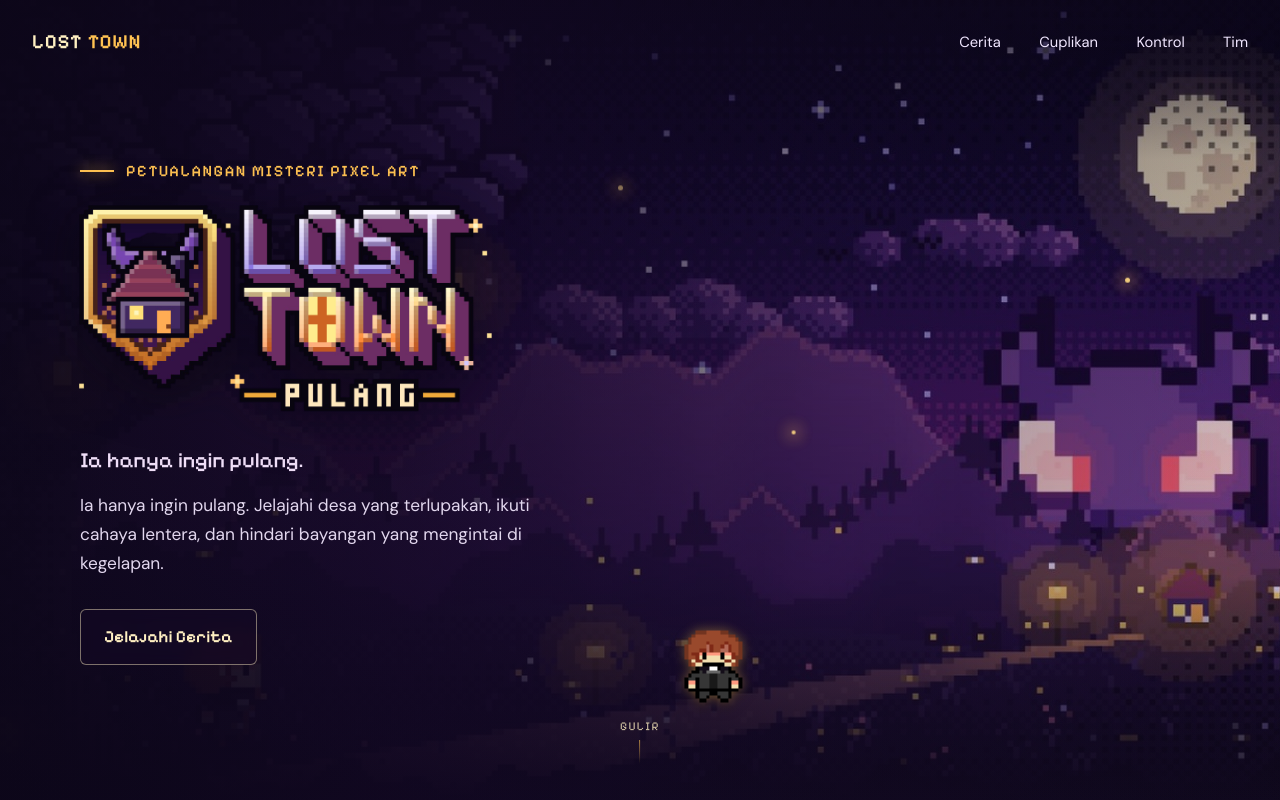
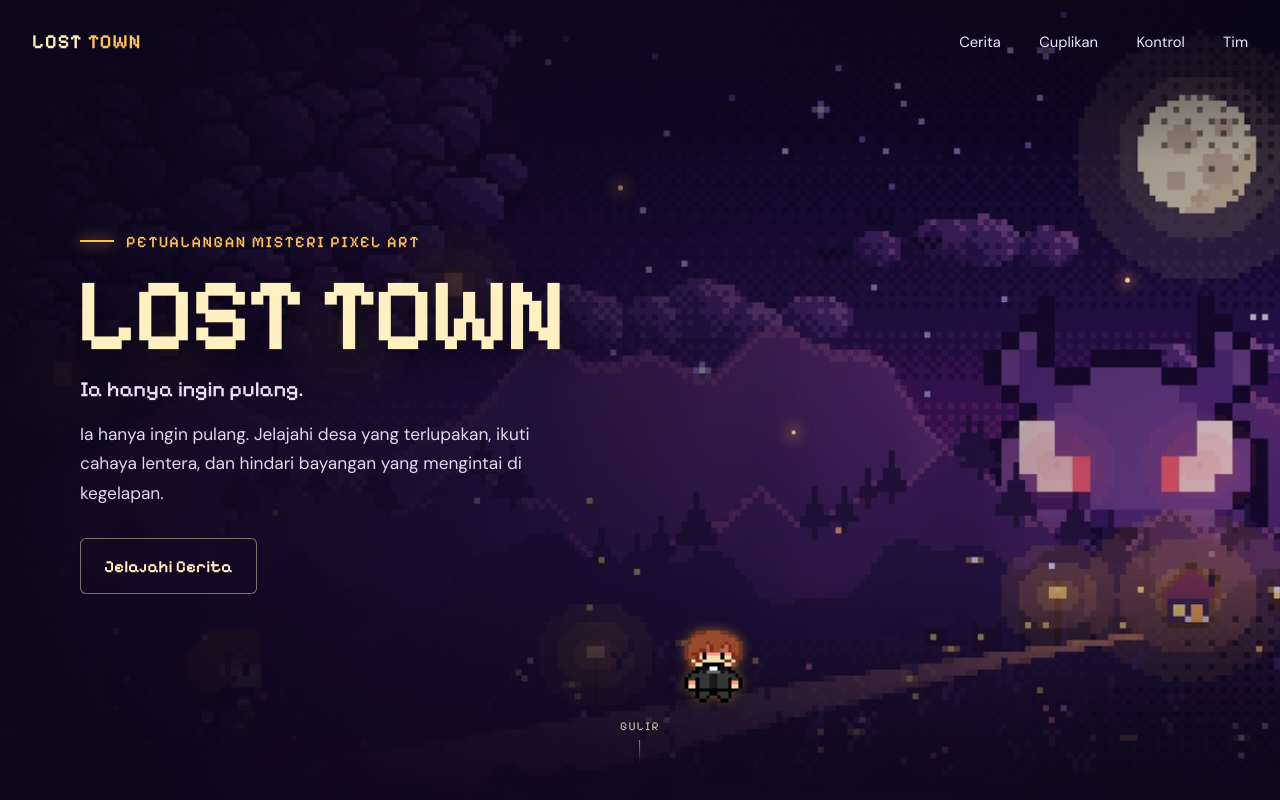
Before and after one commit to zakiansyarii/losttown, a plain HTML site: page index.html in a window 1280 px wide. Shown: the top 800 px of the page. Drawn offline with Linux system fonts and the light colour scheme.

Commit message:
Update index.html

```diff
--- a/index.html
+++ b/index.html
@@ -76,8 +76,7 @@
     .hero-content { position: relative; z-index: 2; width: min(1120px, calc(100% - 48px)); margin: 70px auto 0; padding: 36px 0 80px; }
     .eyebrow { display: flex; align-items: center; gap: 12px; margin: 0 0 16px; color: var(--gold); font: 500 1rem var(--pixel); letter-spacing: .1em; text-transform: uppercase; }
     .eyebrow::before { width: 34px; height: 2px; content: ""; background: var(--gold); box-shadow: 0 0 14px var(--gold); }
-    .brand-art { width: min(440px, 86vw); margin: 0 0 12px -10px; filter: drop-shadow(0 10px 24px rgba(8, 3, 18, .52)); animation: logo-arrive .9s .12s both cubic-bezier(.2,.8,.2,1); }
-    .hero-title { position: absolute; width: 1px; height: 1px; overflow: hidden; clip: rect(0,0,0,0); white-space: nowrap; clip-path: inset(50%); }
+    .hero-title { margin: 0 0 12px -4px; color: var(--cream); font: 600 clamp(3.5rem, 8vw, 6.5rem)/.95 var(--pixel); letter-spacing: -.04em; text-transform: uppercase; text-shadow: 0 10px 24px rgba(8, 3, 18, .52); }
     .storyline { margin: 0 0 18px; color: #f0dff8; font: 500 clamp(1.05rem, 2vw, 1.35rem) var(--pixel); }
     .description { max-width: 510px; margin: 0; color: #e2d7ee; font-size: clamp(.98rem, 1.5vw, 1.08rem); }
     .actions { display: flex; flex-wrap: wrap; align-items: center; gap: 14px; margin-top: 30px; }
@@ -199,7 +198,6 @@
     .feature-card.reveal:nth-child(2) { transition-delay: .08s; }
     .feature-card.reveal:nth-child(3) { transition-delay: .16s; }
     .feature-card.reveal:nth-child(4) { transition-delay: .24s; }
-    @keyframes logo-arrive { from { opacity: 0; transform: translateY(16px) scale(.96); } to { opacity: 1; transform: translateY(0) scale(1); } }
     @keyframes firefly { 0%, 100% { opacity: .25; transform: translate(0, 0); } 50% { opacity: 1; transform: translate(12px, -20px); } }
     @keyframes scroll-pulse { 0%, 100% { opacity: .45; transform: scaleY(.65); transform-origin: top; } 50% { opacity: 1; transform: scaleY(1); transform-origin: top; } }
     @keyframes stroll {
@@ -229,7 +227,6 @@
       .nav-links { gap: 16px; }
       .nav-links li:nth-child(1), .nav-links li:nth-child(2) { display: none; }
       .hero-content { margin: 0 auto; padding: 0 0 104px; }
-      .brand-art { width: min(365px, 92vw); margin-left: -8px; }
       .eyebrow { font-size: .86rem; }
       .storyline { font-size: 1.08rem; }
       .description { max-width: 420px; font-size: .97rem; }
@@ -291,8 +288,7 @@
     <span class="walker" aria-hidden="true"><img src="karakter.png" alt=""></span>
     <div class="hero-content">
       <p class="eyebrow">Petualangan misteri pixel art</p>
-      <h1 class="hero-title">Lost Town: Pulang</h1>
-      <img class="brand-art" src="logo%20(2).png" alt="Lost Town: Pulang">
+      <h1 class="hero-title">Lost Town</h1>
       <p class="storyline">Malam. Di kejauhan, ada cahaya.</p>
       <p class="description">Ia hanya ingin pulang. Jelajahi desa yang terlupakan, ikuti cahaya lentera, dan hindari bayangan yang mengintai di kegelapan.</p>
       <div class="actions">
```
